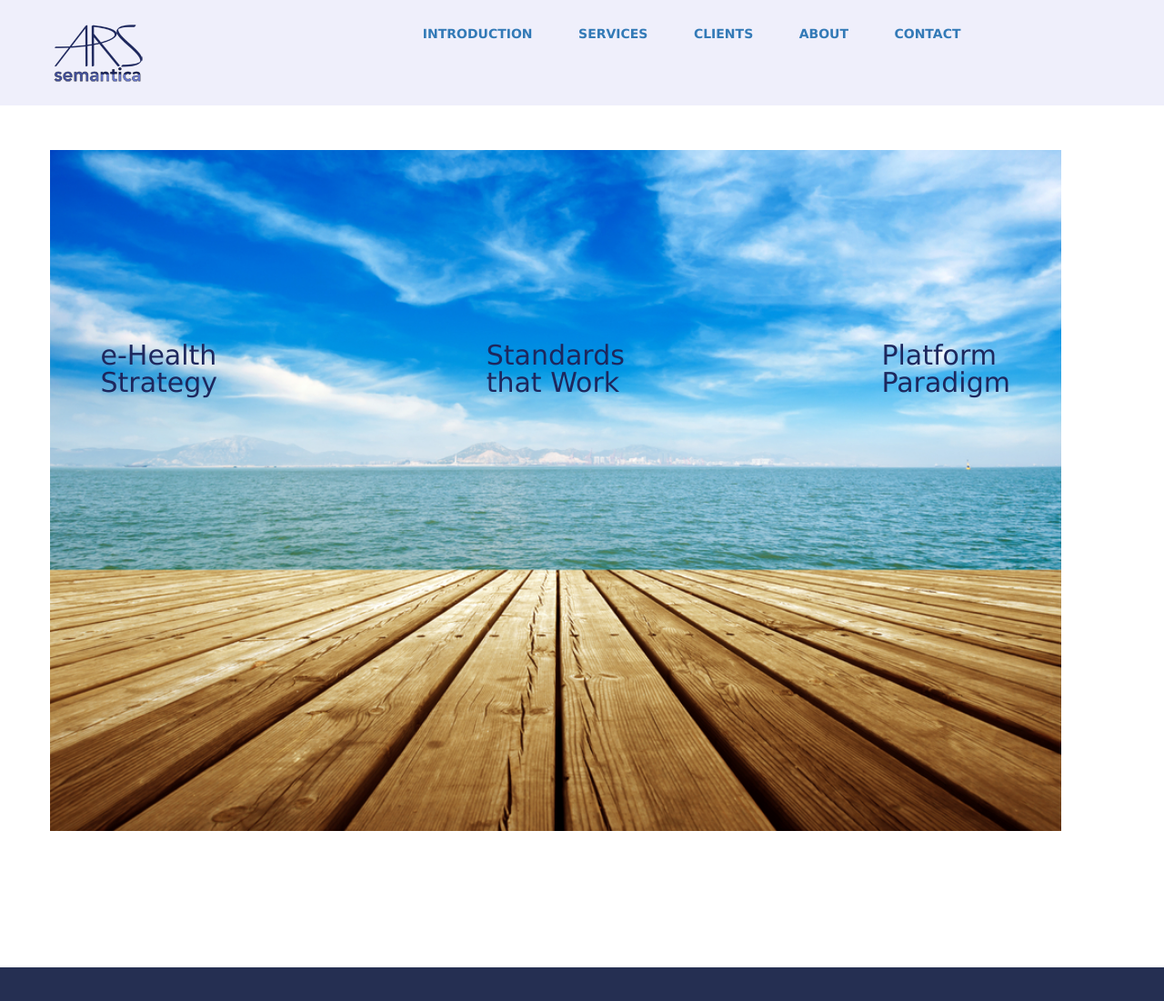
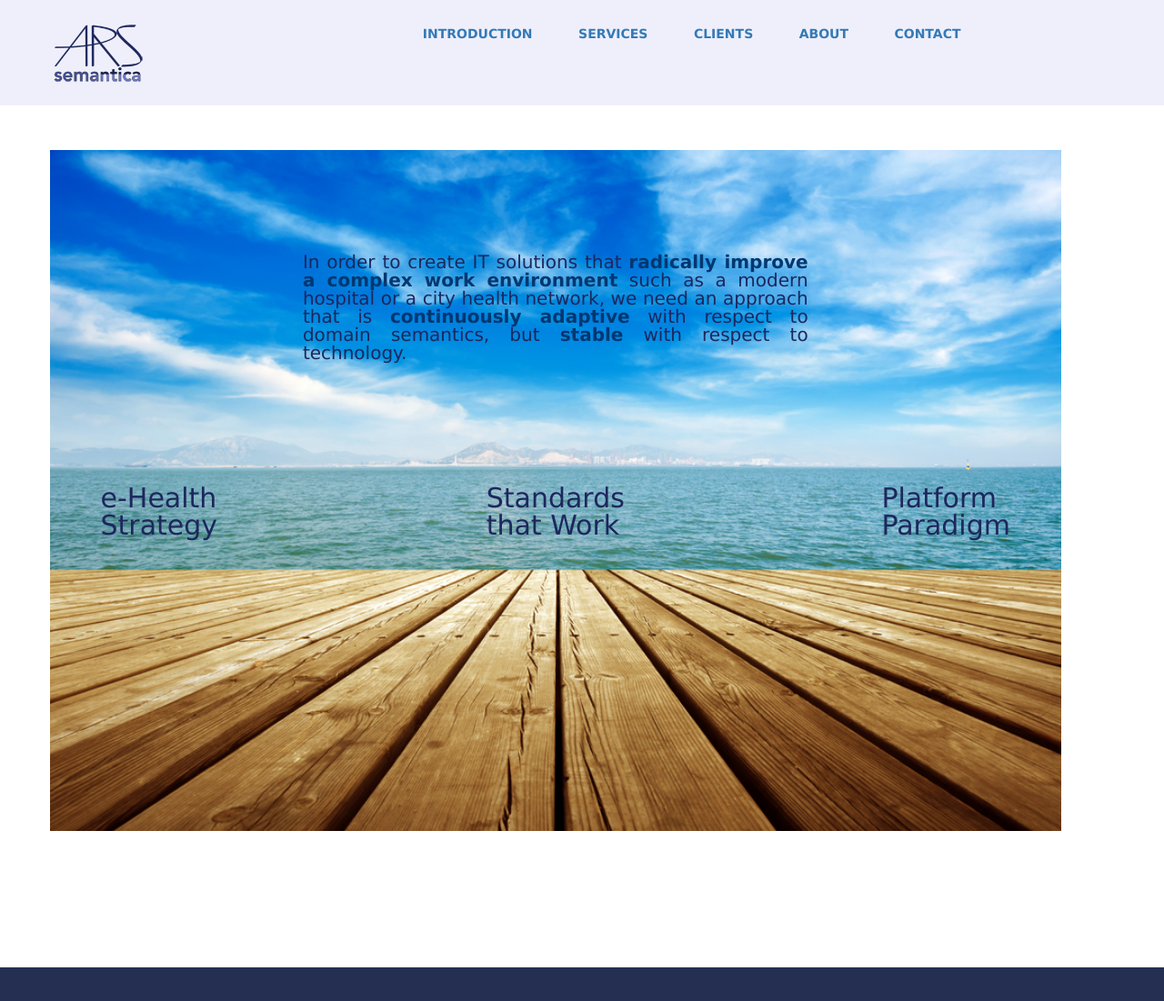
Before and after one commit to ArsSemantica/ars-ws, a PHP site: page / in a window 1280 px wide. Shown: the top 1101 px of the page at 91% size. Run offline with PHP 8.4, Linux system fonts and the light colour scheme; data that the repository does not hold is empty; some libraries are stand-ins or nearby versions.

Commit message:
Splash-style home page.

```diff
--- a/index.php
+++ b/index.php
@@ -10,9 +10,11 @@ require_once($_SERVER['DOCUMENT_ROOT'].'/templates/_header_top.php');
 
 			<div class = "titleTop imageContainer">
 				<img src = "title_img.jpg" class = "titleTopImage" />
-				<div class="top-left"><h1>e-Health<br>Strategy</h1></div>
-				<div class="top-center"><h1>Standards<br>that Work</h1></div>
-				<div class="top-right"><h1>Platform<br>Paradigm</h1></div>
+				<div class="top-center"><p class = "title">In order to create IT solutions that <em>radically improve a complex work environment</em> such as a modern hospital or a city health network, we need an approach that is <em>continuously adaptive</em> with respect to domain semantics, but <em>stable</em> with respect to technology.</p></div>
+
+				<div class="mid-left"><a href="/introduction#ehealth_challenge"><h1>e-Health<br>Strategy</h1></a></div>
+				<div class="mid-center"><a href="/introduction#ehealth_challenge"><h1>Standards<br>that Work</h1></a></div>
+				<div class="mid-right"><a href="/introduction#platform_paradigm"><h1>Platform<br>Paradigm</h1></a></div>
 				<br class="clear">
 			</div>
 
--- a/introduction.php
+++ b/introduction.php
@@ -11,7 +11,6 @@ require_once($_SERVER['DOCUMENT_ROOT'].'/templates/_header_top.php');
 <!-- - - - - - - - - - - - - - - - - - - - - - - Content starts here - - - - - - - - - - - - - - - - - - - - - - - - - -->
 
 			<h1><?php echo "$PageName";?></h1>
-			<p>In order to create IT solutions that <em>radically improve a complex work environment</em> such as a modern hospital or a city health network, we need a new paradigm. Instead of building software that captures today's data and usage scenarios, then goes out of date, we need systems that are <em>continuously adaptive</em> with respect to semantics, but stable with respect to technology.</p>
 
 			<div class = "section">
 				<h2><a name="ehealth_challenge"></a>The Challenge of e-Health for IT</h2>
@@ -43,7 +42,7 @@ require_once($_SERVER['DOCUMENT_ROOT'].'/templates/_header_top.php');
 			</div>
 
 			<div class = "section">
-				<h2><a name="health_platform"></a>The open Platform as a Paradigm</h2>
+				<h2><a name="platform_paradigm"></a>The open Platform as a Paradigm</h2>
 				<p>Existing major products in healthcare are monolithic private data siloes, blocking users from working effectively. The future is solution components produced by an eco-system of plug-and-play vendors. By freeing data to move across enterprises, we free the business.</p>
 				<img class = "mainImage" src="images/home_page_platform.svg">
 
--- a/styles/basic.css
+++ b/styles/basic.css
@@ -30,6 +30,11 @@ strong {color: #023760; font-weight: 600;}
 .imgMiddle {	display: block; margin: 0 auto 20px;}
 
 p {text-align:justify; margin-bottom:0.8em;}
+
+.title {
+	font: 20px/20px Verdana, Geneva, sans-serif;
+	color: #1d275d;
+}
 
 h1 {
 	margin: 20px 0 10px;
@@ -176,20 +181,39 @@ body{
 
 .top-left {
     position: absolute;
-    top: 25%;
+    top: 15%;
     left: 5%;
 }
 
 .top-center {
     position: absolute;
-    top: 25%;
+    top: 15%;
     left: 50%;
     transform: translateX(-50%);
 }
 
 .top-right {
     position: absolute;
-    top: 25%;
+    top: 15%;
+    right: 5%;
+}
+
+.mid-left {
+    position: absolute;
+    top: 45%;
+    left: 5%;
+}
+
+.mid-center {
+    position: absolute;
+    top: 45%;
+    left: 50%;
+    transform: translateX(-50%);
+}
+
+.mid-right {
+    position: absolute;
+    top: 45%;
     right: 5%;
 }
 
```
